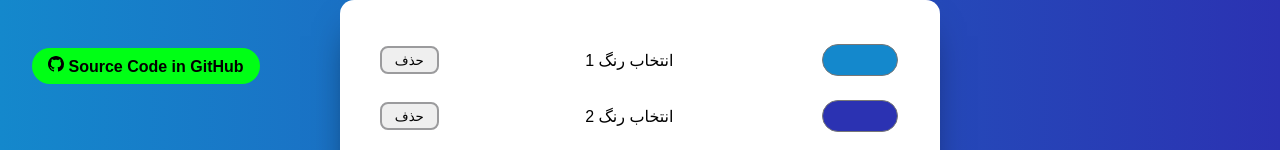
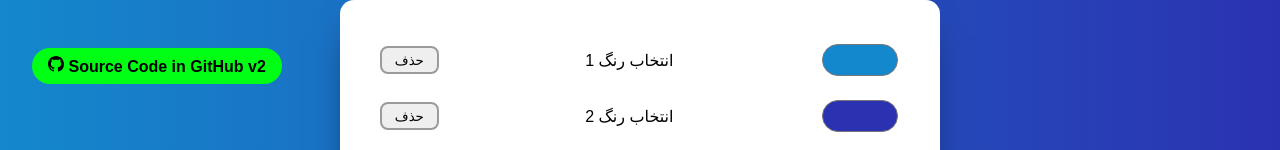
Before and after one commit to root404-ir/gradient-generator, a plain HTML site: page index.html in a window 1280 px wide. Shown: the top 150 px of the page. Drawn offline with nearby package versions, Linux system fonts and the light colour scheme.

Commit message:
change text github

```diff
--- a/index.html
+++ b/index.html
@@ -12,7 +12,7 @@
 <body>
     <div class="gitHub">
         <a href="https://github.com/root404-ir/gradient-generator" target="_blank">
-            <span>Source Code in GitHub</span>
+            <span>Source Code in GitHub v2</span>
             <svg xmlns="http://www.w3.org/2000/svg" width="16" height="16" fill="currentColor" class="bi bi-github"
                 viewBox="0 0 16 16">
                 <path
```
